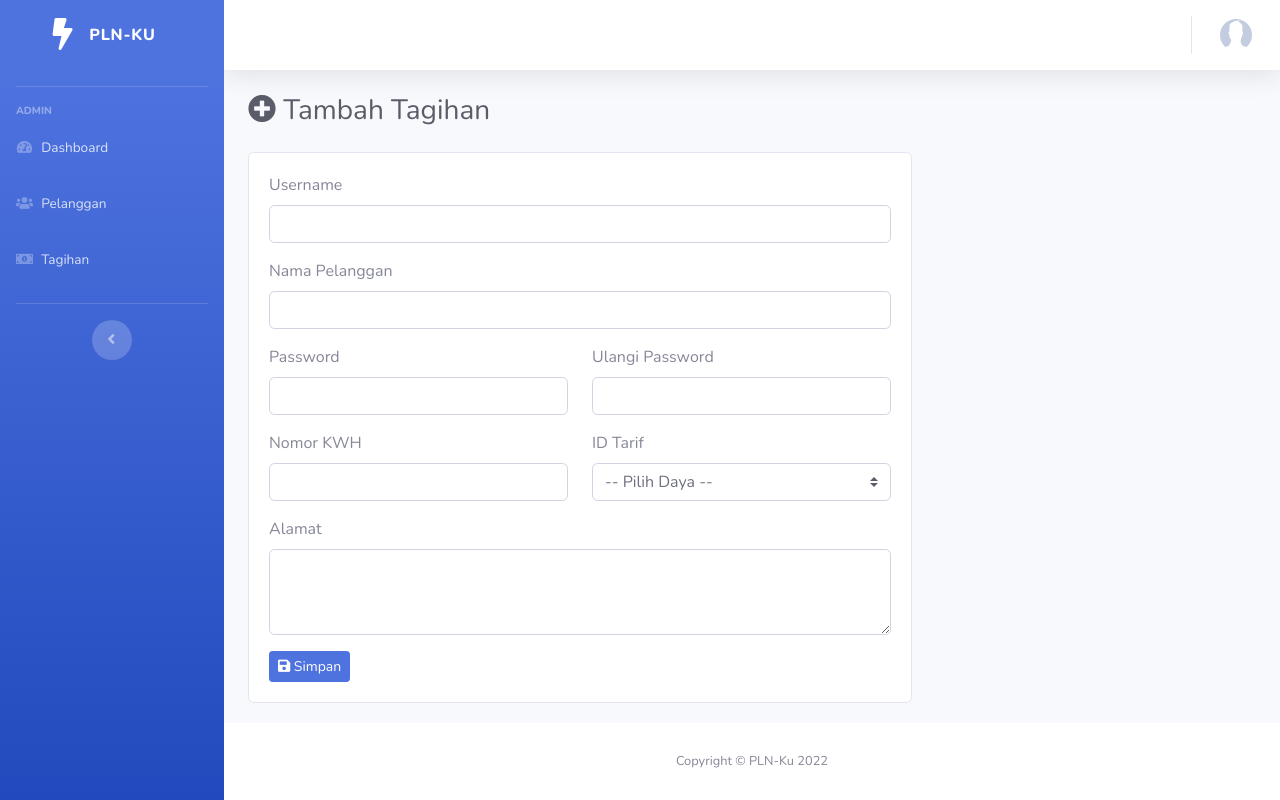
After one commit to yhaae01/pln, a CodeIgniter app: page /pln/admin/tambah_tagihan in a window 1280 px wide. The commit adds this page. Run offline with CodeIgniter, Linux system fonts and the light colour scheme; a user stored in the database is signed in; data comes from the database, SQL or seed files in the repository.

```diff
--- a/application/controllers/Admin.php
+++ b/application/controllers/Admin.php
@@ -149,6 +149,41 @@ class Admin extends CI_Controller
         $this->admin->hapus_pelanggan($id_pelanggan);
     }
 
+    public function tagihan()
+    {
+        $data['title'] = 'Data Tagihan';
+        $data['user'] = $this->db->get_where('user', [
+            'username' => $this->session->userdata('username')
+        ])->row_array();
+
+        $this->load->view('templates/header', $data);
+        $this->load->view('templates/sidebar', $data);
+        $this->load->view('templates/topbar', $data);
+        $this->load->view('admin/tagihan/index', $data);
+        $this->load->view('templates/footer');
+    }
+
+    public function tambah_tagihan()
+    {
+        $data['title'] = 'Tambah Tagihan';
+        $data['user'] = $this->db->get_where('user', [
+            'username' => $this->session->userdata('username')
+        ])->row_array();
+
+        $this->form_validation->set_rules('status', 'Status', 'required|trim',[
+            'required'   => 'Status harus diisi!'
+        ]);
+
+        if ($this->form_validation->run() == FALSE) {
+            $this->load->view('templates/header', $data);
+            $this->load->view('templates/sidebar', $data);
+            $this->load->view('templates/topbar', $data);
+            $this->load->view('admin/tagihan/tambah_tagihan');
+            $this->load->view('templates/footer');
+        } else {
+            $this->admin->tambah_tagihan();
+        }
+    }
 }
 
 /* End of file Admin.php */
--- a/application/controllers/Pelanggan.php
+++ b/application/controllers/Pelanggan.php
@@ -60,11 +60,11 @@ class Pelanggan extends CI_Controller
             'required'   => 'Tahun harus diisi!'
         ]);
         $this->form_validation->set_rules('meter_awal', 'meter_awal', 'required|trim|numeric',[
-            'required'   => 'Nama Lengkap harus diisi!',
+            'required'   => 'Meter Awal harus diisi!',
             'numeric'    => 'Meter Awal harus angka!'
         ]);
         $this->form_validation->set_rules('meter_akhir', 'meter_akhir', 'required|trim|numeric',[
-            'required'   => 'Nama Lengkap harus diisi!',
+            'required'   => 'Meter Akhir harus diisi!',
             'numeric'    => 'Meter Akhir harus angka!'
         ]);
 
--- a/application/models/Pelanggan_model.php
+++ b/application/models/Pelanggan_model.php
@@ -22,8 +22,10 @@ class Pelanggan_model extends CI_Model
 
     public function tambah_penggunaan()
     {
+        $id_pelanggan = $this->session->userdata('id_pelanggan');
+
         $data = [
-            'id_pelanggan'  => $this->session->userdata('id_pelanggan'),
+            'id_pelanggan'  => $id_pelanggan,
             'tahun'         => $this->input->post('tahun'),
             'bulan'         => $this->input->post('bulan'),
             'meter_awal'    => $this->input->post('meter_awal'),
--- /dev/null
+++ b/application/views/admin/tagihan/tambah_tagihan.php
@@ -0,0 +1,73 @@
+    <!-- Begin Page Content -->
+    <div class="container-fluid">
+
+        <!-- Page Heading -->
+        <h1 class="h3 mb-4 text-gray-800"><span class="fas fa-plus-circle"></span> <?= $title; ?></h1>
+
+        <div class="row">
+            <div class="col-lg-8">
+                <div class="card">
+                    <div class="card-body">
+                        <form action="<?= base_url('admin/tambah_pelanggan'); ?>" method="post">
+                            <div class="form-group">
+                                <label for="">Username</label>
+                                <input type="text" name="username" class="form-control form-control-user" id="username"
+                                    value="<?= set_value('username') ?>">
+                                    <?= form_error('username', '<small class="text-danger">', '</small>') ?>
+                            </div>
+                            <div class="form-group">
+                                <label for="">Nama Pelanggan</label>
+                                <input type="text" name="nama_pelanggan" class="form-control form-control-user" id="nama_pelanggan"
+                                    value="<?= set_value('nama_pelanggan') ?>">
+                                    <?= form_error('nama_pelanggan', '<small class="text-danger">', '</small>') ?>
+                            </div>
+                            <div class="form-group row">
+                                <div class="col-sm-6 mb-3 mb-sm-0">
+                                    <label for="">Password</label>
+                                    <input type="password" name="password1" class="form-control form-control-user"
+                                        id="password1">
+                                        <?= form_error('password1', '<small class="text-danger">', '</small>') ?>
+                                </div>
+                                <div class="col-sm-6">
+                                    <label for="">Ulangi Password</label>
+                                    <input type="password" name="password2" class="form-control form-control-user"
+                                        id="password2">
+                                </div>
+                            </div>
+                            <div class="form-group row">
+                                <div class="col-sm-6 mb-3 mb-sm-0">
+                                    <label for="">Nomor KWH</label>
+                                    <input type="text" name="nomor_kwh" maxlength="11" class="form-control form-control-user" id="nomor_kwh"
+                                        value="<?= set_value('nomor_kwh') ?>">
+                                        <?= form_error('nomor_kwh', '<small class="text-danger">', '</small>') ?>
+                                </div>
+                                <div class="col-sm-6 mb-3 mb-sm-0">
+                                    <label for="">ID Tarif</label>
+                                    <select name="id_tarif" class="form-select custom-select" value="<?= set_value('id_tarif') ?>">
+                                        <option value="">-- Pilih Daya --</option>
+                                        <option name="id_tarif" value="1">450</option>
+                                        <option name="id_tarif" value="2">900</option>
+                                        <option name="id_tarif" value="3">1300</option>
+                                        <option name="id_tarif" value="4">2200</option>
+                                        <option name="id_tarif" value="5">3500</option>
+                                        <option name="id_tarif" value="6">6600</option>
+                                    </select>
+                                </div>
+                            </div>
+                            <div class="form-group">
+                                <label for="">Alamat</label>
+                                <textarea class="form-control" id="alamat" name="alamat" rows="3" value="<?= set_value('alamat') ?>"></textarea>
+                                    <?= form_error('alamat', '<small class="text-danger">', '</small>') ?>
+                            </div>
+                            <button type="submit" class="btn btn-primary btn-sm"><span class="fas fa-save"></span> Simpan</button>
+                        </form>
+                    </div>
+                </div>
+            </div>
+        </div>
+
+    </div>
+    <!-- /.container-fluid -->
+
+</div>
+<!-- End of Main Content -->
--- a/application/views/templates/sidebar.php
+++ b/application/views/templates/sidebar.php
@@ -35,6 +35,12 @@
                 <a class="nav-link" href="<?= base_url('admin/pelanggan') ?>">
                     <i class="fas fa-fw fa-users"></i>
                     <span>Pelanggan</span></a>
+            </li>
+
+            <li class="nav-item">
+                <a class="nav-link" href="<?= base_url('admin/tagihan') ?>">
+                    <i class="fas fa-fw fa-money-bill-alt"></i>
+                    <span>Tagihan</span></a>
             </li>
         </div>
 
```
Also changed, not shown: application/views/admin/tagihan/index.php (added, +83 -0 lines), application/views/pelanggan/penggunaan/index.php (+0 -27 lines), application/views/pelanggan/penggunaan/tambah_penggunaan.php (+15 -8 lines).
